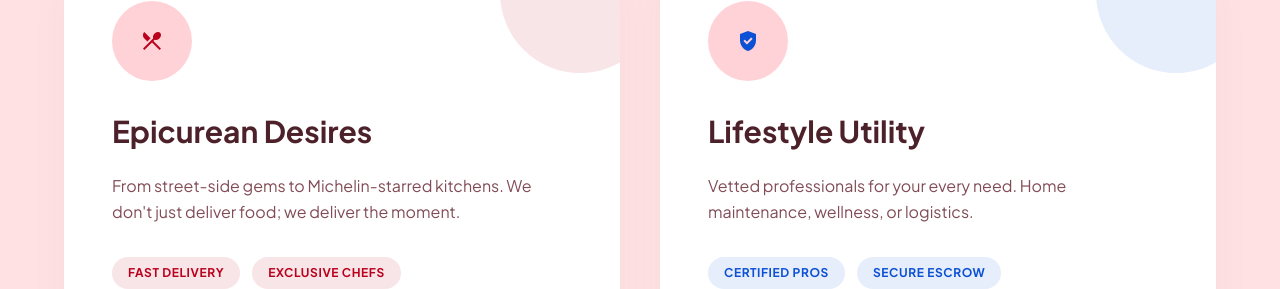
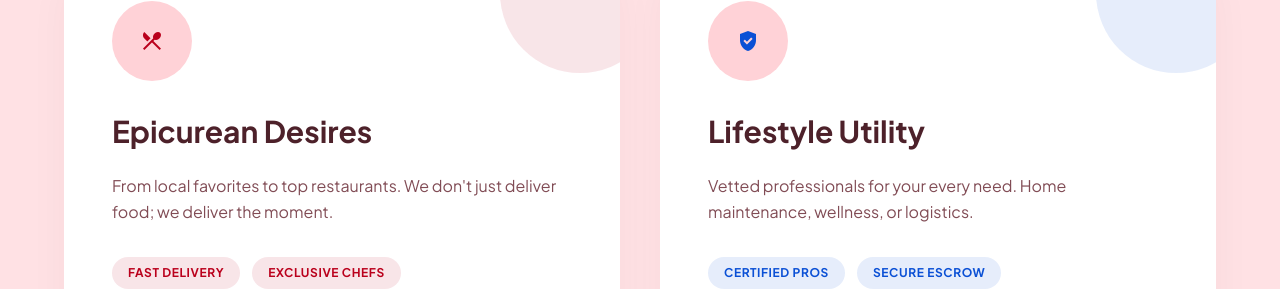
Before and after one commit to mayankinkk/MIIAM, a Next.js app in the folder miiam-app/: page /onboarding in a window 1280 px wide. Shown: the part 1083-1372 px from the top of the page. Built offline with nearby package versions, Linux system fonts and the light colour scheme; no server answers.

Commit message:
fix: Remove false Michelin-starred claim from onboarding

```diff
--- a/miiam-app/src/app/onboarding/page.tsx
+++ b/miiam-app/src/app/onboarding/page.tsx
@@ -98,7 +98,7 @@ export default function OnboardingPage() {
               </div>
               <h3 className="text-3xl font-bold mb-6">Epicurean Desires</h3>
               <p className="text-[#814c55] leading-relaxed mb-8">
-                From street-side gems to Michelin-starred kitchens. We don't just deliver food; we deliver the moment.
+                From local favorites to top restaurants. We don't just deliver food; we deliver the moment.
               </p>
               <div className="flex flex-wrap gap-3">
                 <span className="px-4 py-2 bg-[#ba001c]/10 text-[#ba001c] rounded-full text-xs font-bold uppercase tracking-wider">Fast Delivery</span>
```
